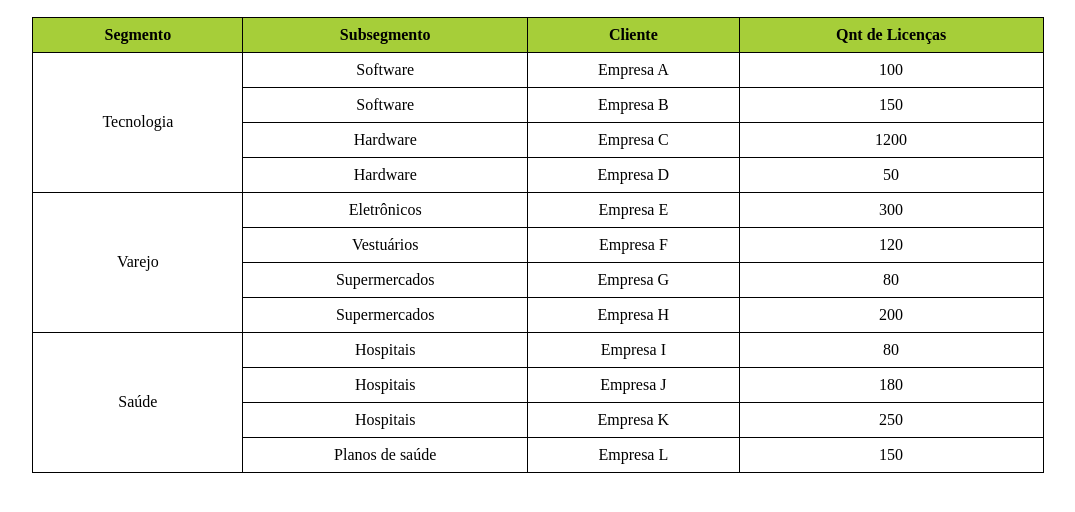
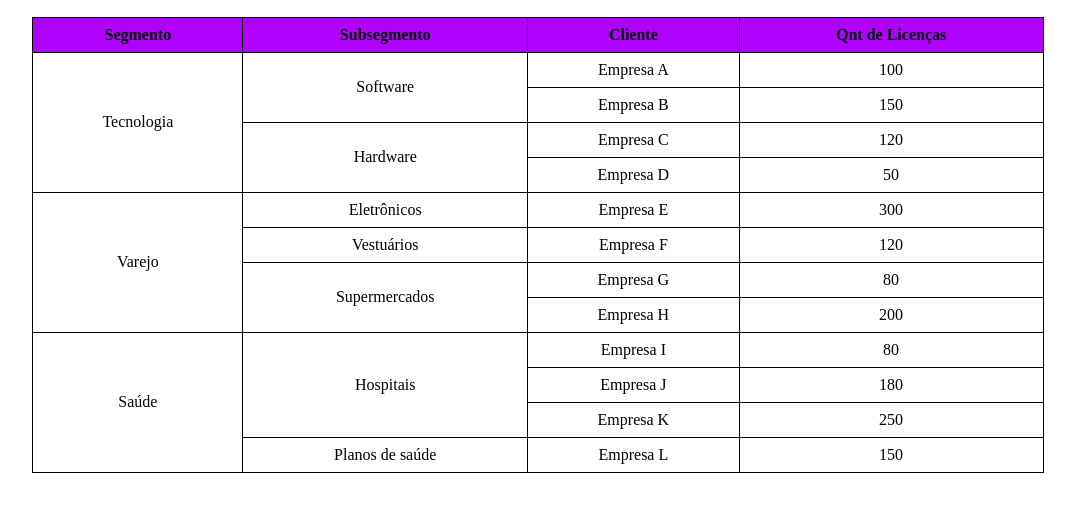
Before and after one commit to joao-rs10/FrontEnd, a plain HTML site: page aula.html/tabela.html in a window 1280 px wide. Shown: the part 50-562 px from the top of the page, without its empty margins (102-1177 px from the left). Drawn offline with Linux system fonts and the light colour scheme.

Commit message:
tabela.html

```diff
--- a/aula.html/tabela.html
+++ b/aula.html/tabela.html
@@ -11,12 +11,12 @@
             margin: 20px auto;
         }
         th, td {
-            border: 1px solid black;
+            border: 1px solid rgb(0, 0, 0);
             padding: 8px;
             text-align: center;
         }
         th {
-            background-color: #a6ce39;
+            background-color: #ae02fd;
         }
     </style>
 </head>
@@ -32,22 +32,20 @@
 
         <tr>
                 <td rowspan="4">Tecnologia</td>
-                <td>Software</td>
+                <td rowspan="2">Software</td>
                 <td>Empresa A</td>
                 <td>100</td>
         </tr>
         <tr>
-            <td>Software</td>
             <td>Empresa B</td>
             <td>150</td>
         </tr>
         <tr>
-            <td>Hardware</td>
+            <td rowspan="2">Hardware</td>
             <td>Empresa C</td>
-            <td>1200</Td>
+            <td>120</Td>
         </tr>
         <tr>
-            <td>Hardware</td>
             <td>Empresa D</td>
             <td>50</td>
         </tr>
@@ -63,28 +61,25 @@
             <td>120</td>
         </tr>
         <tr>
-            <td>Supermercados</td>
+            <td rowspan="2">Supermercados</td>
             <td>Empresa G</td>
             <td>80</td>
         </tr>
         <tr>
-            <td>Supermercados</td>
             <td>Empresa H</td>
             <td>200</td>
         </tr>
         <tr>
             <td rowspan="4">Saúde</td>
-            <td>Hospitais</td>
+            <td rowspan="3">Hospitais</td>
             <td>Empresa I</td>
             <td>80</td>
         </tr>
         <tr>
-            <td>Hospitais</td>
             <td>Empresa J</td>
             <td>180</td>
         </tr>
         <tr>
-            <td>Hospitais</td>
             <td>Empresa K</td>
             <td>250</td>
         </Tr>
@@ -93,7 +88,5 @@
             <td>Empresa L</Td>
             <td>150</td>
         </tr>
-
     </table>
-
 </body>
```
